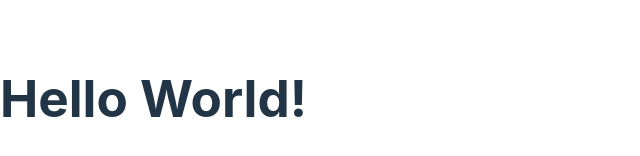
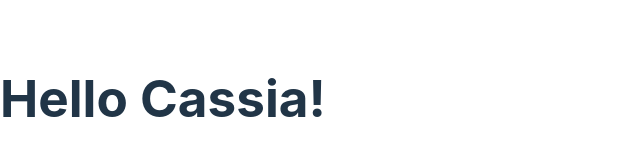
Before and after one commit to cassiasamp/react_mosh, a React (Vite) app: page / in a window 1280 px wide. Shown: the part 302-458 px from the top of the page, without its empty margins (0-640 px from the left). Built offline with nearby package versions, Linux system fonts and the light colour scheme.

Commit message:
adding const name

```diff
--- a/src/Message.tsx
+++ b/src/Message.tsx
@@ -1,7 +1,10 @@
 // PascalCasing
 function Message() {
-    // JSX: JavaScript XML
-    // jsx gets compiled to javascript by react -- you can see it in babel
+    const name = 'Cassia';
+    if (name)
+        // JSX: JavaScript XML
+        // jsx gets compiled to javascript by react -- you can see it in babel
+        return <h1>Hello {name}!</h1>;
     return <h1>Hello World!</h1>;
 }
 
```
